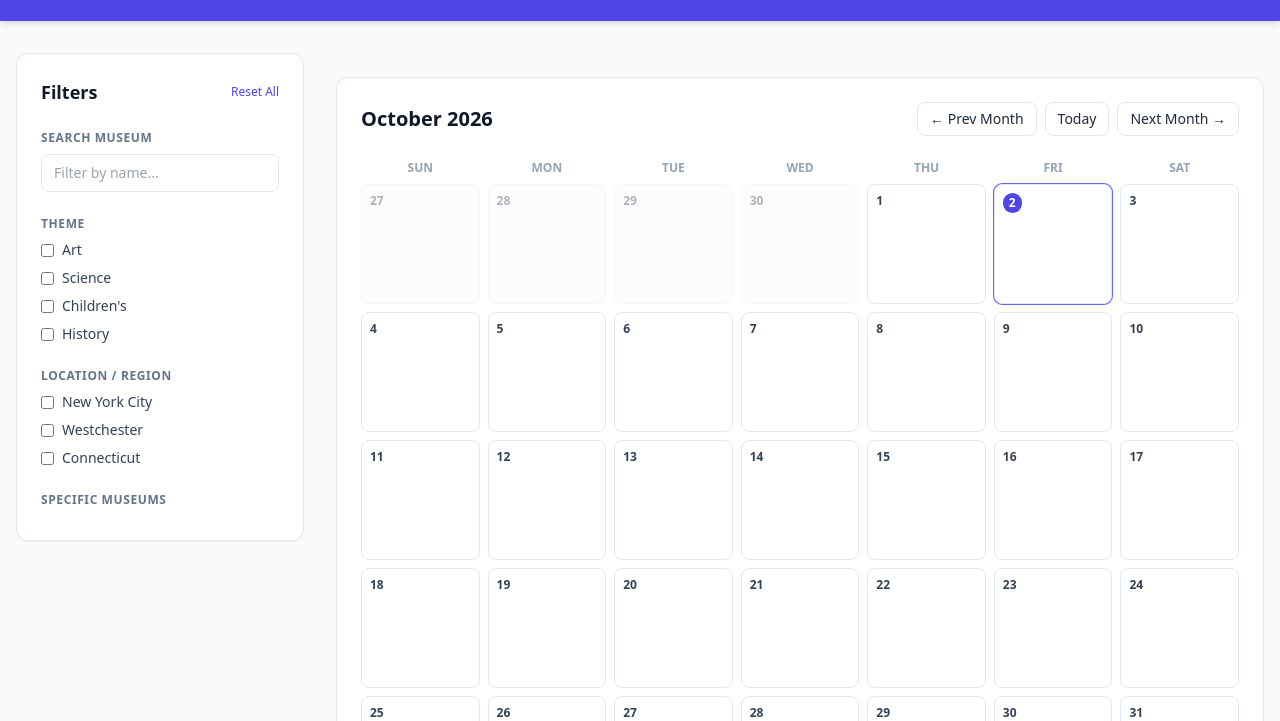
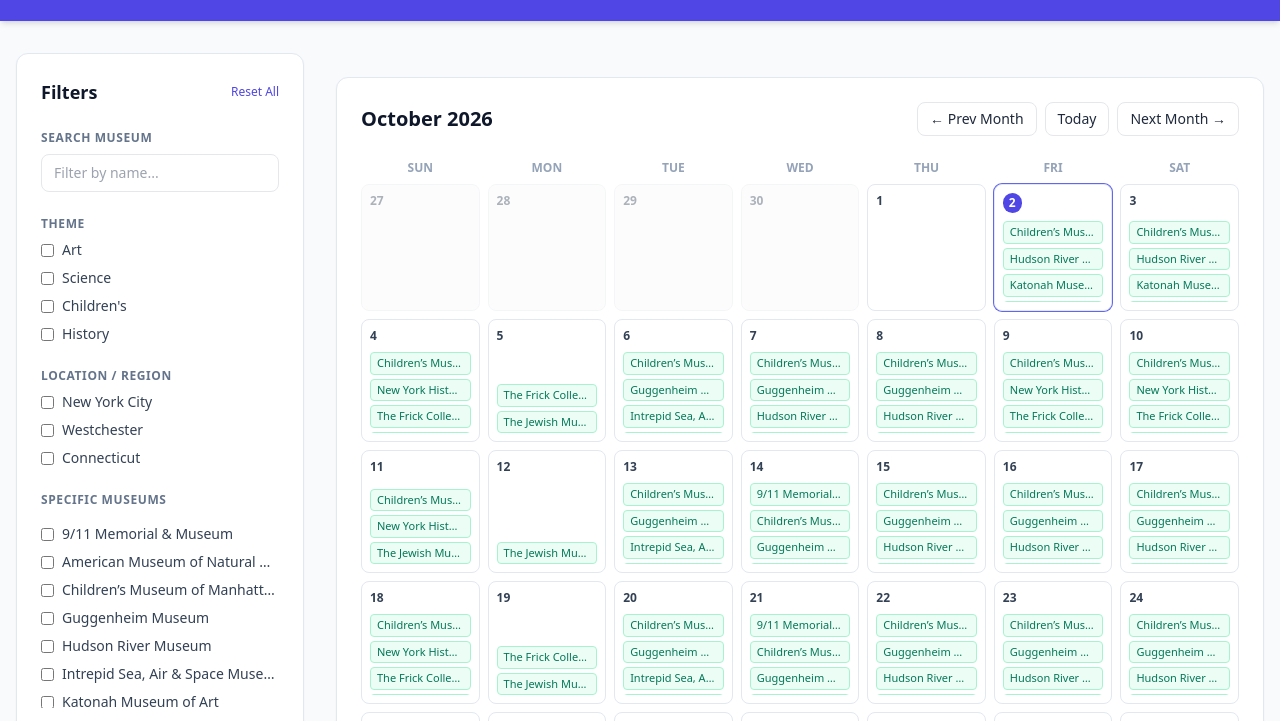
Before and after one commit to FallibleFlamingo/nrpl-museum-passes, a website: page docs/index.html in a window 1280 px wide. Shown: the part 79-800 px from the top of the page. Drawn offline with nearby package versions, Linux system fonts and the light colour scheme.

Commit message:
Update index.html

```diff
--- a/docs/index.html
+++ b/docs/index.html
@@ -158,10 +158,10 @@
                             <div class="mb-4">
                                 <h4 class="text-xs font-semibold uppercase tracking-wider text-slate-400 mb-2">Available Dates:</h4>
                                 <div class="flex flex-wrap gap-1.5 max-h-28 overflow-y-auto">
-                                    <template x-for="slot in museum.availableSlots" :key="slot.date">
+                                    <template x-for="slot in getAvailableDatesList(museum)" :key="slot.date">
                                         <a :href="slot.bookingUrl" target="_blank" class="text-xs bg-emerald-50 text-emerald-700 hover:bg-emerald-100 border border-emerald-200 px-2 py-0.5 rounded font-medium transition" x-text="formatDateShort(slot.date)" :title="'Book ' + museum.name"></a>
                                     </template>
-                                    <template x-if="!museum.availableSlots || museum.availableSlots.length === 0">
+                                    <template x-if="getAvailableDatesList(museum).length === 0">
                                         <span class="text-xs text-slate-400 italic">No dates currently available</span>
                                     </template>
                                 </div>
@@ -169,7 +169,7 @@
                         </div>
 
                         <div class="pt-4 border-t border-slate-100 flex justify-between items-center">
-                            <span class="text-xs text-slate-500" x-text="(museum.availableSlots ? museum.availableSlots.length : 0) + ' slots open'"></span>
+                            <span class="text-xs text-slate-500" x-text="getAvailableDatesCount(museum) + ' slots open'"></span>
                         </div>
                     </div>
                 </template>
@@ -210,13 +210,14 @@
                     try {
                         const response = await fetch('./data/availability.json');
                         const data = await response.json();
-                        // Expecting data structure mapping each museum with available slots containing date & bookingUrl
-                        this.museums = data;
 
-                        const themesSet = new Set(data.map(m => m.theme).filter(Boolean));
+                        // Parse museums list from scrape.js wrapper object
+                        this.museums = data.museums || [];
+
+                        const themesSet = new Set(this.museums.map(m => m.theme).filter(Boolean));
                         if (themesSet.size > 0) this.availableThemes = Array.from(themesSet);
 
-                        const locsSet = new Set(data.map(m => m.location).filter(Boolean));
+                        const locsSet = new Set(this.museums.map(m => m.location).filter(Boolean));
                         if (locsSet.size > 0) this.availableLocations = Array.from(locsSet);
 
                     } catch (err) {
@@ -239,18 +240,26 @@
                 getPassesForDate(dateStr) {
                     let passes = [];
                     this.filteredMuseums.forEach(museum => {
-                        if (museum.availableSlots) {
-                            museum.availableSlots.forEach(slot => {
-                                if (slot.date === dateStr) {
-                                    passes.push({
-                                        museumName: museum.name,
-                                        bookingUrl: slot.bookingUrl
-                                    });
-                                }
+                        if (museum.days && museum.days[dateStr] && museum.days[dateStr].available) {
+                            passes.push({
+                                museumName: museum.name,
+                                bookingUrl: museum.days[dateStr].bookingUrl || museum.url
                             });
                         }
                     });
                     return passes;
+                },
+
+                getAvailableDatesCount(museum) {
+                    if (!museum.days) return 0;
+                    return Object.values(museum.days).filter(d => d.available).length;
+                },
+
+                getAvailableDatesList(museum) {
+                    if (!museum.days) return [];
+                    return Object.entries(museum.days)
+                        .filter(([date, info]) => info.available)
+                        .map(([date, info]) => ({ date, bookingUrl: info.bookingUrl || museum.url }));
                 },
 
                 get calendarDays() {
```
